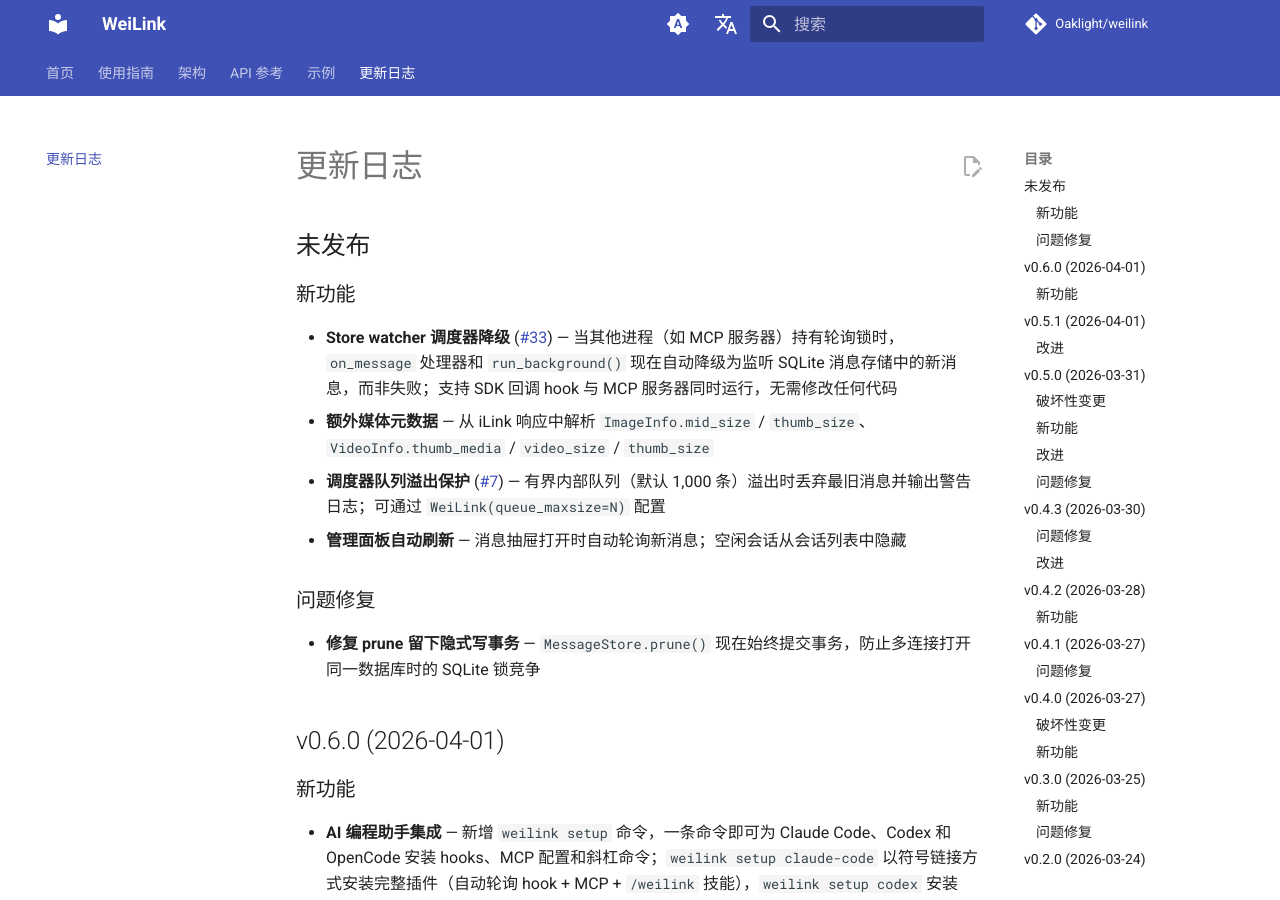
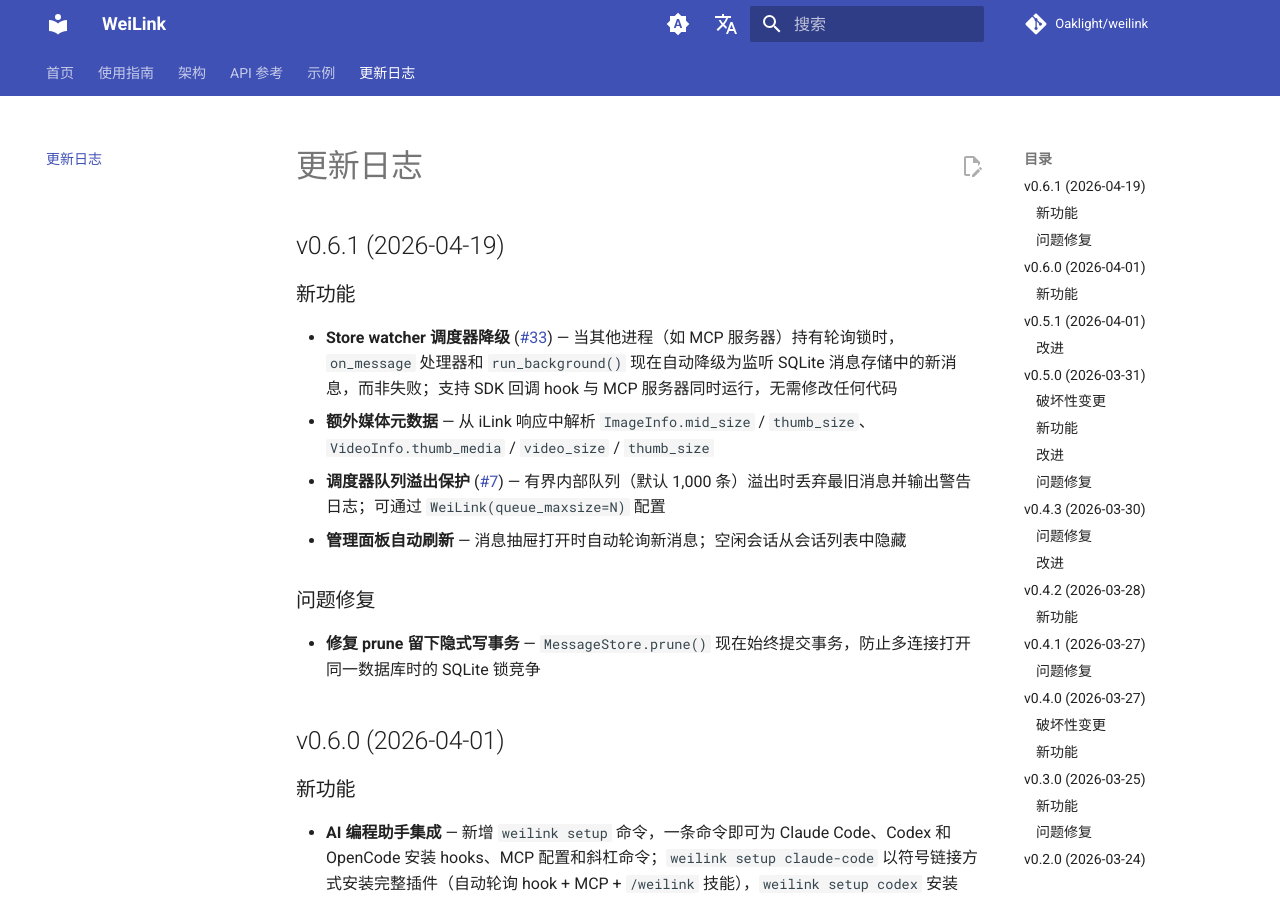
Before and after one commit to Oaklight/weilink, an MkDocs documentation site: the page built from docs/changelog.md, in a window 1280 px wide and 900 px high. Built offline with MkDocs 1.6.1 and Material for MkDocs 9.7.7, drawn with Linux system fonts in a browser that asks for light colours; comment, search, counter and statistics services are not loaded.

Commit message:
docs: 更新 v0.6.1 更新日志

```diff
--- a/docs/changelog.md
+++ b/docs/changelog.md
@@ -1,6 +1,6 @@
 # 更新日志
 
-## 未发布
+## v0.6.1 (2026-04-19)
 
 ### 新功能
 
```
